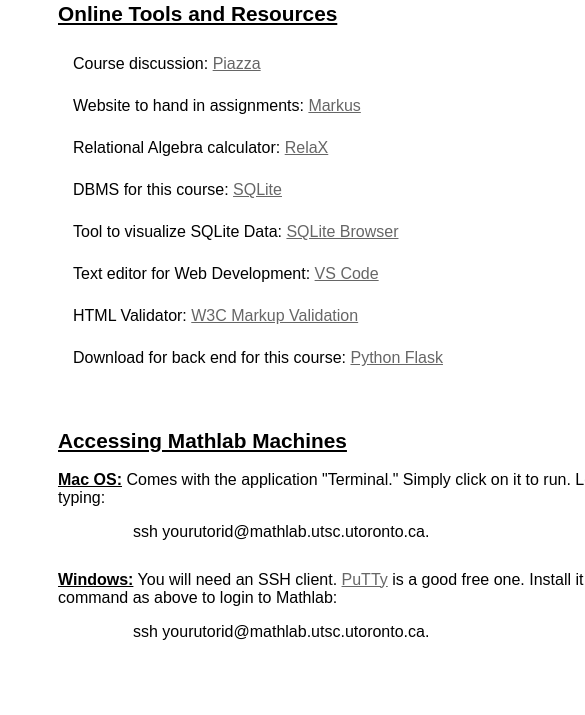
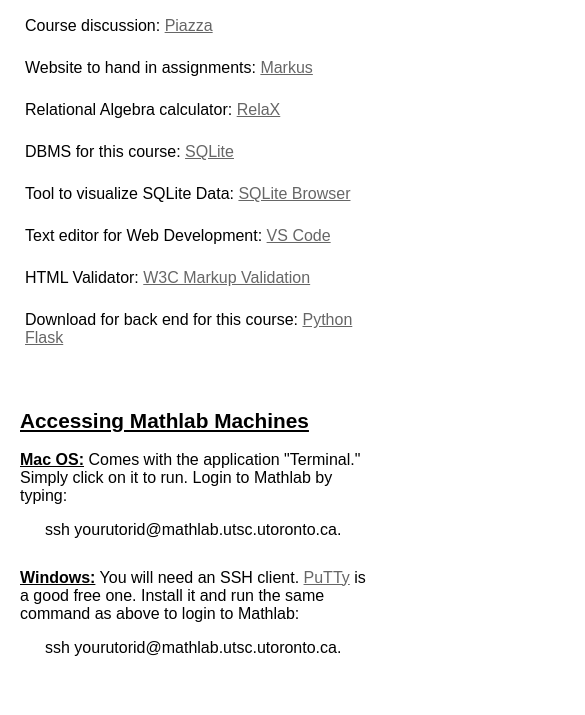
Before and after one commit to OrhanBC/Assignment2, a plain HTML site: page src/resources.html in a window 390 px wide. Shown: the part 145-860 px from the top of the page, 585 px wide, since content can reach past the window. Drawn offline with Linux system fonts and the light colour scheme.

Commit message:
Made resources more responsive

```diff
--- a/src/resources.css
+++ b/src/resources.css
@@ -1,6 +1,5 @@
 body {
     font-family: "Source Sans Pro", sans-serif;
-    min-width: 768px;
   }
 
   #content {
@@ -55,3 +54,17 @@ body {
     text-decoration: underline;
     font-weight: bold;
   }
+
+  @media screen and (max-width: 900px) {
+    #content {
+      padding: 12px;
+    }
+    .online-resources ul {
+      padding-left: 5px;
+      list-style-type: none;
+    }
+    .mathlab .email,
+    .mathlab .password{
+      margin-left: 25px;
+    }
+  }
```
